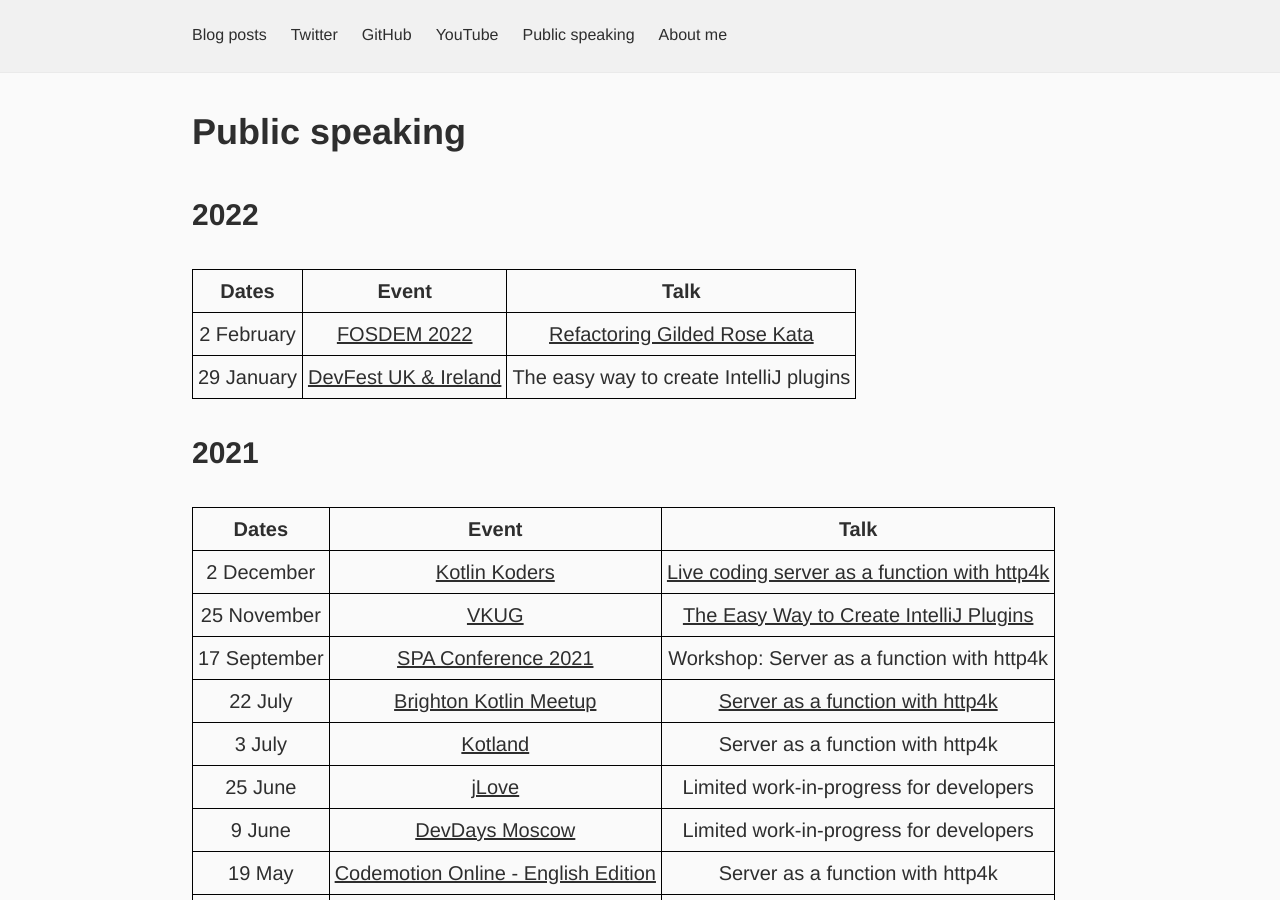
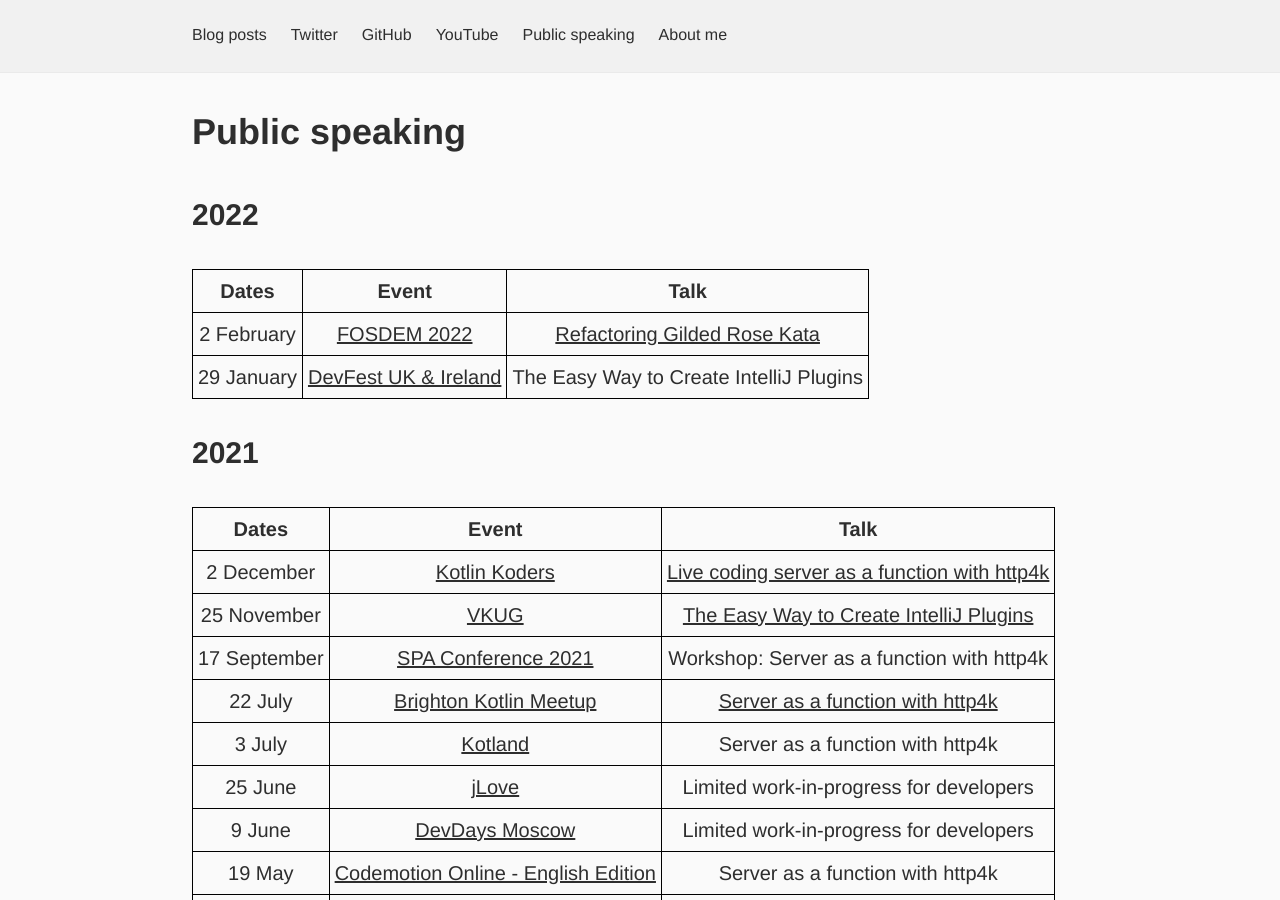
Before and after one commit to dkandalov/dkandalov.github.io, a Jekyll site: the page built from public-speaking.md, in a window 1280 px wide and 900 px high. Built offline with Jekyll 4.4.1, drawn with Linux system fonts in a browser that asks for light colours.

```diff
--- a/public-speaking.md
+++ b/public-speaking.md
@@ -9,7 +9,7 @@ permalink: public-speaking
 | Dates | Event | Talk |
 | --- | --- | --- |
 | 2 February    | [FOSDEM 2022](https://fosdem.org/2022) | [Refactoring Gilded Rose Kata](https://fosdem.org/2022/schedule/event/refactoring_glided_rose_kata) |
-| 29 January   | [DevFest UK & Ireland](https://www.devfest-uki.com) | The easy way to create IntelliJ plugins |
+| 29 January   | [DevFest UK & Ireland](https://www.devfest-uki.com) | The Easy Way to Create IntelliJ Plugins |
 {:.post-table}
 
 ### 2021
```
